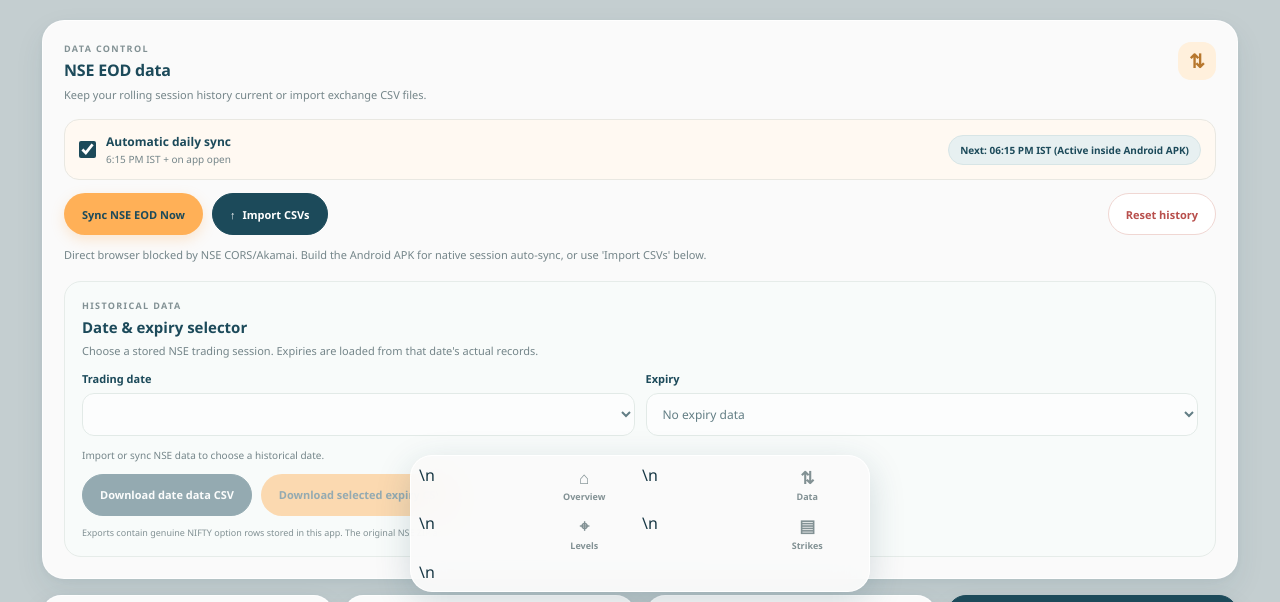
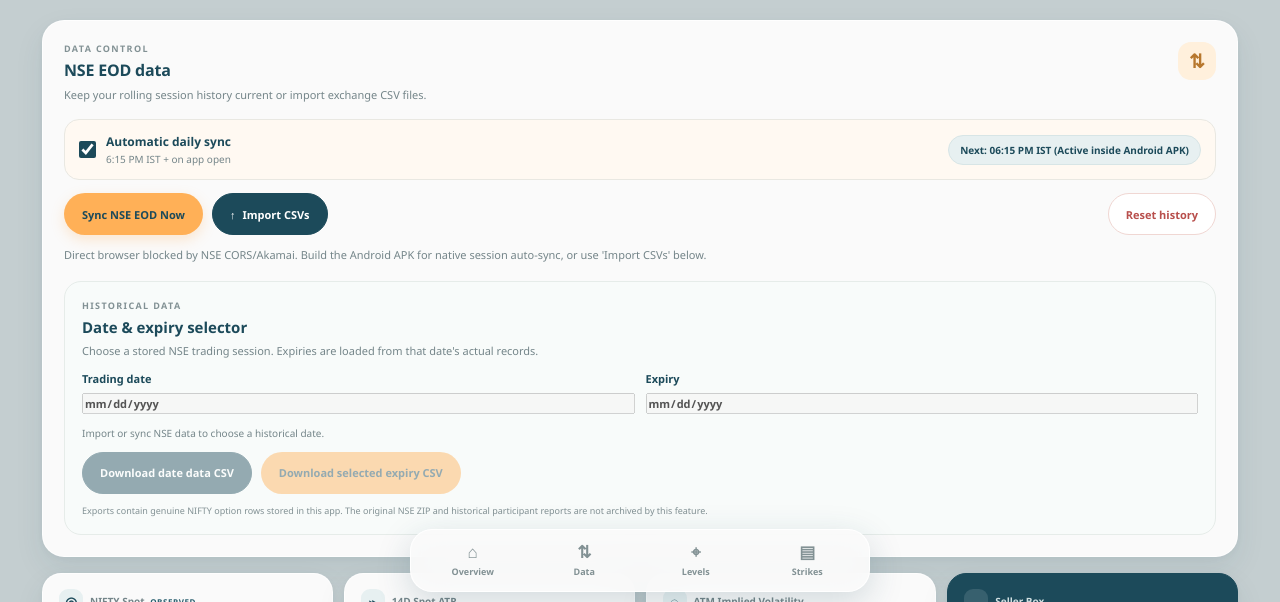
Before and after one commit to naveenm2020it-glitch/NEWAIMODEL, a website: page mobile_app/www/index.html in a window 1280 px wide. Shown: the part 198-800 px from the top of the page. Drawn offline with Linux system fonts and the light colour scheme.

Commit message:
Fix bottom navigation markup and use calendar date inputs

```diff
--- a/mobile_app/www/index.html
+++ b/mobile_app/www/index.html
@@ -63,10 +63,10 @@
         </div>
         <div class="history-filter-grid">
           <label class="history-field">Trading date
-            <select id="historyDateSelect" aria-label="Select historical trading date" disabled><option value="">No dates available</option></select>
+            <input id="historyDateSelect" type="date" aria-label="Select historical trading date" disabled />
           </label>
           <label class="history-field">Expiry
-            <select id="historyExpirySelect" aria-label="Select option expiry" disabled><option value="">Select a date first</option></select>
+            <input id="historyExpirySelect" type="date" aria-label="Select option expiry" disabled />
           </label>
         </div>
         <div id="historyDataMeta" class="history-data-meta">Import or sync NSE data to choose a historical date.</div>
@@ -135,7 +135,14 @@
     <footer class="app-footer"><span>NIFTY SELLER INTELLIGENCE</span><span>Research from NSE EOD records · Not a live market feed</span></footer>
   </main>
 
-  <nav class="bottom-nav" aria-label="Quick navigation">\n    <a href="#snapshot"><span>⌂</span><span>Overview</span></a>\n    <a href="#data-control"><span>⇅</span><span>Data</span></a>\n    <a href="#level-map"><span>⌖</span><span>Levels</span></a>\n    <a href="#strike-detail"><span>▤</span><span>Strikes</span></a>\n  </nav>\n\n  <script src="js/bsm_engine.js"></script>
+  <nav class="bottom-nav" aria-label="Quick navigation">
+    <a href="#snapshot"><span aria-hidden="true">⌂</span><span>Overview</span></a>
+    <a href="#data-control"><span aria-hidden="true">⇅</span><span>Data</span></a>
+    <a href="#level-map"><span aria-hidden="true">⌖</span><span>Levels</span></a>
+    <a href="#strike-detail"><span aria-hidden="true">▤</span><span>Strikes</span></a>
+  </nav>
+
+  <script src="js/bsm_engine.js"></script>
   <script src="js/nse_parser.js"></script>
   <script src="js/nse_auto_downloader.js"></script>
   <script src="js/seller_engine.js"></script>
```
